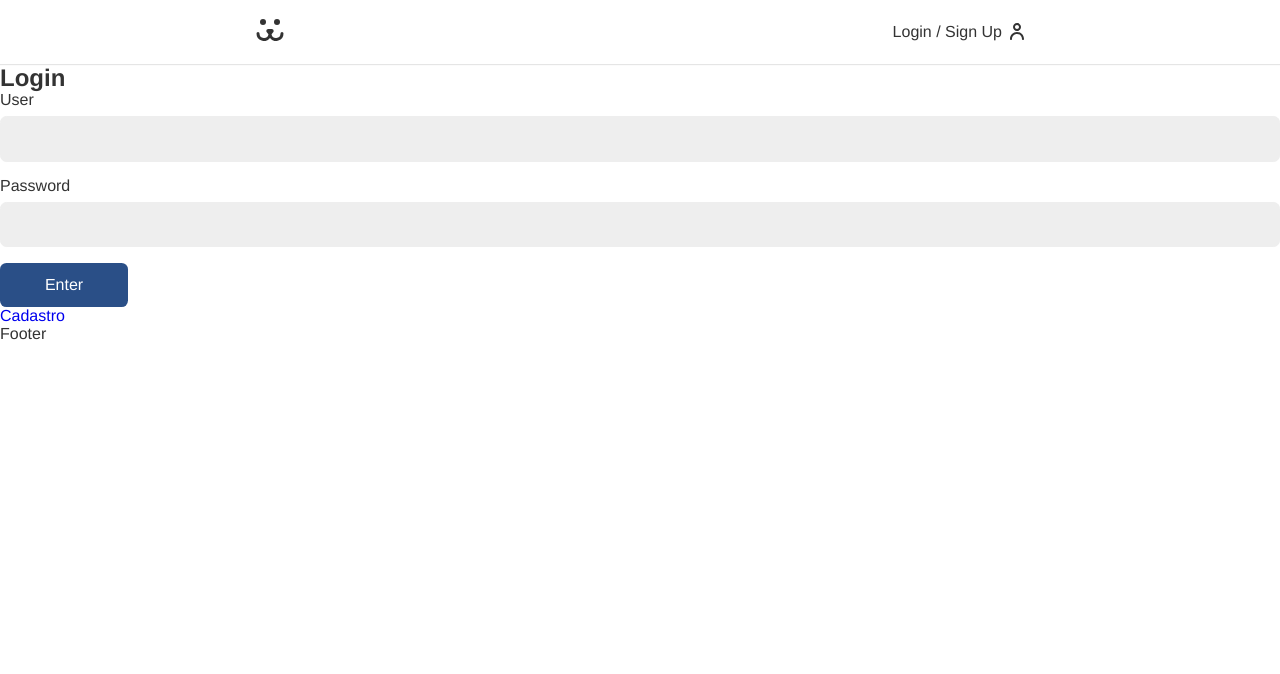
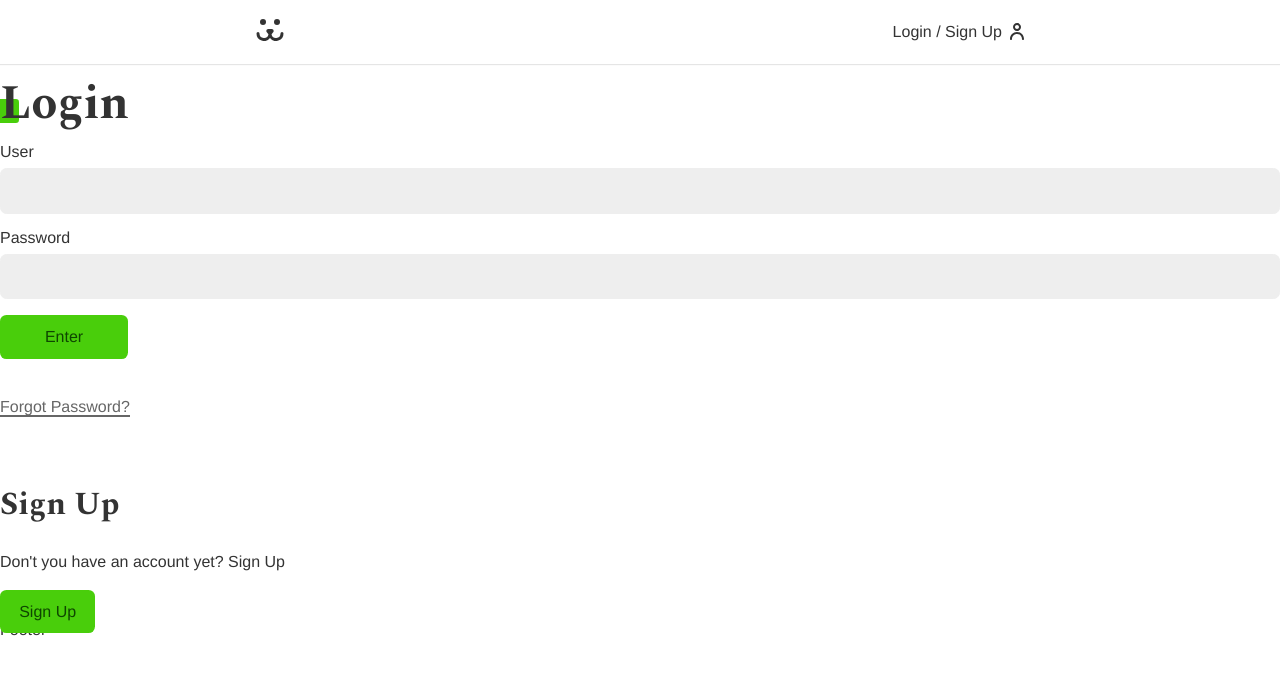
Before and after one commit to marcoscarvalhodev/Dogs, a React (Create React App) app in the folder dogs/: page /login in a window 1280 px wide. Shown: the top 674 px of the page. Built offline with nearby package versions, Linux system fonts and the light colour scheme.

Commit message:
styles from login section were added

```diff
--- a/dogs/src/App.css
+++ b/dogs/src/App.css
@@ -1,15 +1,22 @@
+@import url('https://fonts.googleapis.com/css2?family=Spectral:wght@700&display=swap');
+
 * {
   box-sizing: border-box;
-  text-decoration: none;
+
 }
 
 body {
   margin: 0px;
   color: #333;
   --type-first: Helvetica, Arial, sans-serif;
-  --type-secong: 'Spectral', Georgia;
+  --type-second: 'Spectral', georgia;
   font-family: var(--type-first);
   padding-top: 4rem;
+}
+
+a {
+  color: #333;
+  text-decoration: none;
 }
 
 h1, h2, h3, h4, p {
@@ -39,3 +46,38 @@ button, input {
   padding: 0 1rem;
   margin: 0 auto;
 }
+
+.title {
+  font-family:var(--type-second) ;
+  line-height: 1;
+  font-size: 3rem;
+  margin: 1rem 0;
+  position: relative;
+  z-index: 1;
+}
+
+.title::after {
+  content: '';
+  display: block;
+  width: 1.5rem;
+  height: 1.5rem;
+  background: #49ce0b;
+  position: absolute;
+  bottom: 5px;
+  left: -5px;
+  border-radius: .2rem;
+  z-index: -1;
+}
+
+.animeLeft {
+  opacity: 0;
+  transform: translateX(-20px);
+  animation: animeLeft .5s forwards;
+}
+
+@keyframes animeLeft {
+  to {
+    opacity: 1;
+    transform: initial;
+  }
+}
--- a/dogs/src/Components/Forms/Button.module.css
+++ b/dogs/src/Components/Forms/Button.module.css
@@ -4,18 +4,19 @@
   cursor: pointer;
   border: none;
   border-radius: 0.4rem;
-  background: #2a4f87;
-  color: #ffffff;
+  background: #49ce0b;
+  color: #0e4601;
   min-width: 8rem;
   padding: 0.8rem 1.2rem;
   box-sizing: border-box;
   transition: 0.5s;
 }
 
+
 .button:hover,
 .button:focus {
   outline: none;
-  box-shadow: 0 0 0 3px #b2d2f7d8, 0 0 0 4px #2a4f87;
+  box-shadow: 0 0 0 3px #a1e781, 0 0 0 4px #49ce0b;
 }
 
 .button:disabled {
--- a/dogs/src/Components/Forms/Input.module.css
+++ b/dogs/src/Components/Forms/Input.module.css
@@ -16,9 +16,9 @@
 .input:focus,
 .input:hover {
   outline: none;
-  border-color: #2a4f87;
+  border-color: #49ce0b;
   background: #ffffff;
-  box-shadow: 0 0 0 3px #b2d2f7d8;
+  box-shadow: 0 0 0 3px #a1e781;
 }
 
 .label {
--- /dev/null
+++ b/dogs/src/Components/Helper/Error.jsx
@@ -0,0 +1,10 @@
+import React from 'react'
+
+const Error = ({error}) => {
+  if(!error) return null
+  return (
+    <p style={{color: '#f31919', margin: '1rem 0'}}>{error}</p>
+  )
+}
+
+export default Error
--- a/dogs/src/Components/Login/LoginForm.jsx
+++ b/dogs/src/Components/Login/LoginForm.jsx
@@ -1,10 +1,14 @@
 import React from "react";
+import styles from './LoginForm.module.css'
+import stylesBtn from '../Forms/Button.module.css'
+
 import { Link } from "react-router-dom";
 import Input from "../Forms/Input";
 import Button from "../Forms/Button";
 import useForm from "../../Hooks/useForm";
 /*import { TOKEN_POST, USER_GET } from "../../api";*/
 import { UserContext } from "../../UserContext";
+import Error from "../Helper/Error";
 
 const LoginForm = () => {
   const username = useForm();
@@ -51,15 +55,21 @@ const LoginForm = () => {
   }
 
   return (
-    <section>
-      <h1>Login</h1>
-      <form action="" onSubmit={handleSubmit}>
+    <section className="animeLeft">
+      <h1 className="title">Login</h1>
+      <form className={styles.form} onSubmit={handleSubmit}>
         <Input name="username" label="User" type="text" {...username} />
         <Input name="password" label="Password" type="password" {...password} />
         {loading ? <Button disabled>Loading...</Button> : <Button>Enter</Button> }
-        {error && <p>{error}</p>}
+        <Error error={error}/>
       </form>
-      <Link to="/login/criar">Cadastro</Link>
+      <Link className={styles.perdeu} to='/login/perdeu'>Forgot Password?</Link>
+      <div className={styles.cadastro}>
+        <h2 className={styles.subtitle}>Sign Up</h2>
+        <p>Don't you have an account yet? Sign Up</p>
+        <Link className={stylesBtn.button} to="/login/criar">Sign Up</Link>
+      </div>
+
     </section>
   );
 };
--- /dev/null
+++ b/dogs/src/Components/Login/LoginForm.module.css
@@ -0,0 +1,42 @@
+.form {
+  margin-bottom: 2rem;
+}
+
+.perdeu {
+  display: inline-block;
+  color: #666;
+  padding: .5rem 0;
+  line-height: 1;
+}
+
+.perdeu::after {
+  content: '';
+  height: 2px;
+  width: 100%;
+  background: currentColor;
+  display: block;
+}
+
+.cadastro {
+  margin-top: 4rem;
+}
+
+.cadastro p {
+  margin-top: 2rem;
+  margin-bottom: 2rem;
+}
+
+.subtitle {
+  font-family: var(--type-second);
+  line-height: 1;
+  font-size: 2rem;
+}
+
+.subtitle::after {
+  content: '';
+  display: 'block';
+  background: #ddd;
+  height: .5rem;
+  width: 3rem;
+  border-radius: .2rem;
+}
--- a/dogs/src/UserContext.jsx
+++ b/dogs/src/UserContext.jsx
@@ -38,7 +38,7 @@ export const UserStorage = ({ children }) => {
       setLoading(true);
       const { url, options } = TOKEN_POST({ username, password });
       const tokenRes = await fetch(url, options);
-      if (!tokenRes.ok) throw new Error(`Error: ${tokenRes.statusText}`);
+      if (!tokenRes.ok) throw new Error(`You have entered an invalid username or password`);//${tokenRes.statusText} statusText not working
       const { token } = await tokenRes.json();
       window.localStorage.setItem("token", token);
       await getUser(token);
```
